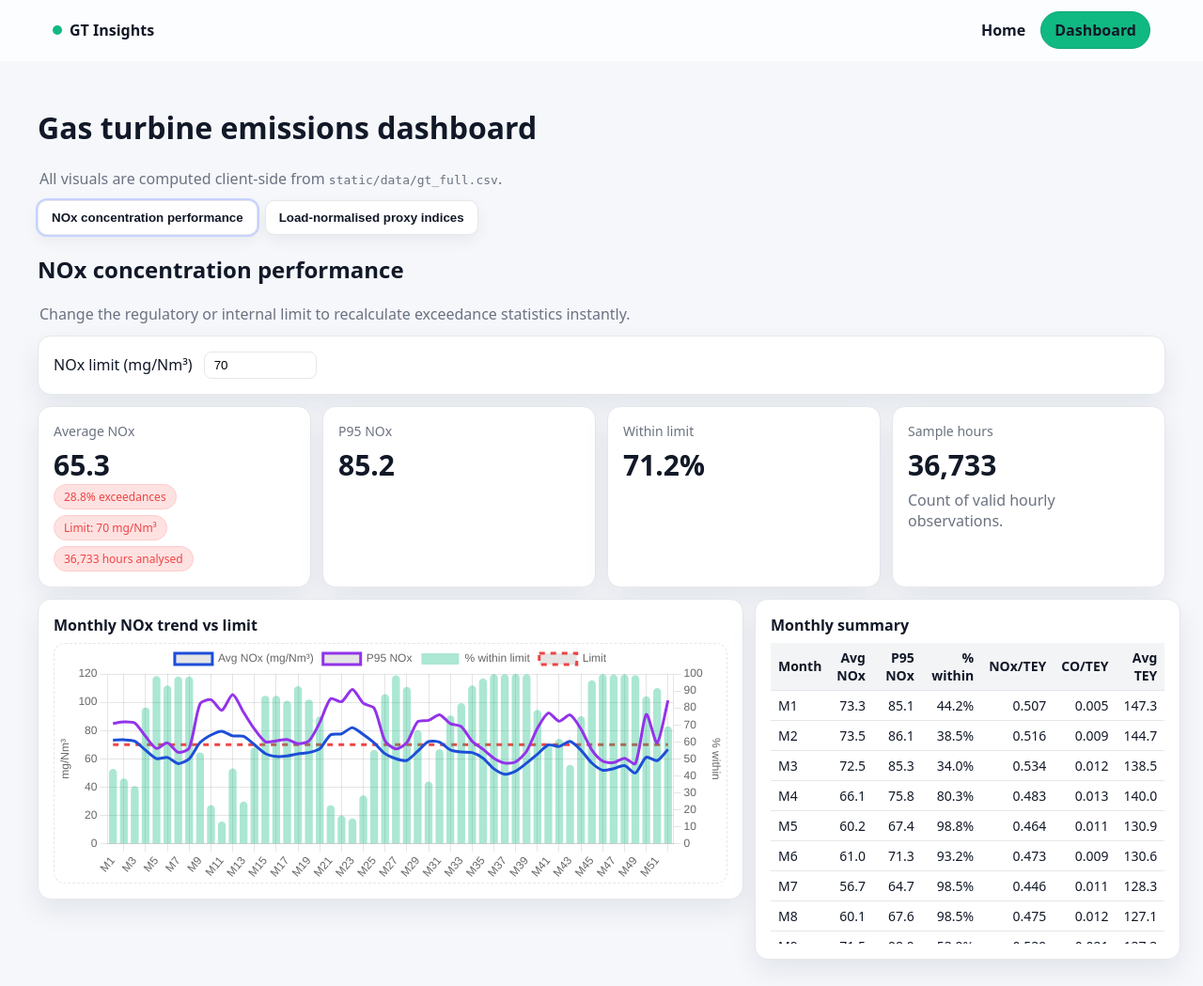
After one commit to Mr-awesom/sustainability_indicators, a Flask app: page /dashboard in a window 1280 px wide. The commit adds this page. Shown: the whole page at 94% size. Run offline with Flask 3, Linux system fonts and the light colour scheme.

Commit message:
Add NOx and proxy emissions dashboard visuals

```diff
--- a/static/app.js
+++ b/static/app.js
@@ -1,153 +1,411 @@
 // ---------- Config you can tweak ----------
-const CI_SCALE_G_PER_KWH = 350;   // multiply your carbonperproduction index by this to get gCO2/kWh
-const ETS_PRICE_EUR_PER_T = 85;   // €/tCO2, adjust to current price
-const CO2_TARGET_TPD = 12.0;      // example target for the bar chart
+const DEFAULT_NOX_LIMIT = 70; // mg/Nm³
+const HOURS_PER_MONTH = 24 * 30; // treat every 720 hours as a "month"
 
-// ---------- Tabs behavior ----------
+// ---------- Tabs behaviour ----------
 document.addEventListener("DOMContentLoaded", () => {
   const btns = document.querySelectorAll(".tab-btn");
   const panels = {
-    emissions: document.getElementById("tab-emissions"),
-    performance: document.getElementById("tab-performance")
+    nox: document.getElementById("tab-nox"),
+    proxy: document.getElementById("tab-proxy")
   };
-  btns.forEach(b => {
-    b.id = `tabbtn-${b.dataset.tab}`;
-    b.addEventListener("click", () => {
-      btns.forEach(x => x.classList.remove("active"));
-      b.classList.add("active");
-      Object.values(panels).forEach(p => p.classList.remove("show"));
-      panels[b.dataset.tab].classList.add("show");
-      panels[b.dataset.tab].scrollIntoView({ behavior: "smooth", block: "start" });
+
+  btns.forEach((btn) => {
+    btn.id = `tabbtn-${btn.dataset.tab}`;
+    btn.addEventListener("click", () => {
+      btns.forEach((b) => b.classList.remove("active"));
+      btn.classList.add("active");
+      Object.values(panels).forEach((panel) => panel.classList.remove("show"));
+      panels[btn.dataset.tab].classList.add("show");
+      panels[btn.dataset.tab].scrollIntoView({ behavior: "smooth", block: "start" });
     });
   });
 
-  // kick off data load
   initDashboard();
 });
 
-// ---------- Helpers ----------
-async function fetchSeries(path) {
-  const r = await fetch(path);
-  const txt = await r.text();
-  return txt.split(/\r?\n/).map(s => s.trim()).filter(Boolean).map(Number);
+// ---------- State ----------
+let rawData = [];
+let chartNoxMonthly, chartProxyMonthly;
+
+// ---------- Data loading & preparation ----------
+async function initDashboard() {
+  rawData = await loadGTData("/static/data/gt_full.csv");
+  const limitInput = document.getElementById("nox-limit");
+  limitInput.value = DEFAULT_NOX_LIMIT;
+  limitInput.addEventListener("change", () => {
+    const current = Number(limitInput.value);
+    if (!Number.isFinite(current) || current <= 0) {
+      limitInput.value = DEFAULT_NOX_LIMIT;
     }
-function rollingNoise(base, n, jitter) {
-  // quick placeholder generator for NOx and CO, until backend provides real series
-  const out = [];
-  let v = base;
-  for (let i = 0; i < n; i++) {
-    v += (Math.random() - 0.5) * jitter;
-    out.push(Math.max(0, v));
-  }
-  return out;
-}
-function labelsFromLength(n) {
-  // simple 1..n labels, or replace with timestamps later
-  return Array.from({ length: n }, (_, i) => `${i + 1}`);
+    renderAll(Number(limitInput.value));
+  });
+
+  renderAll(DEFAULT_NOX_LIMIT);
 }
 
-// ---------- Charts ----------
-let chartEmissions, chartCO2Bar, chartEfficiency, chartCI;
+async function loadGTData(path) {
+  const resp = await fetch(path);
+  const text = await resp.text();
+  const lines = text.trim().split(/\r?\n/).filter(Boolean);
+  const headers = lines[0].split(",").map(stripQuotes);
+  return lines.slice(1).map((line) => {
+    const values = line.split(",").map(stripQuotes);
+    const row = {};
+    headers.forEach((h, idx) => {
+      if (!h) return;
+      row[h] = Number(values[idx]);
+    });
+    return row;
+  });
+}
 
-async function initDashboard() {
-  // Load your files from /static/data
-  const co2_tpd = await fetchSeries("/static/data/carbonperdaywith600mw.txt");      // tonnes per day
-  const eff_pct = await fetchSeries("/static/data/efficiencies.txt");               // percent
-  const ci_index = await fetchSeries("/static/data/carbonperproduction.txt");       // index around 1.0
+function stripQuotes(value) {
+  return value.replace(/^"|"$/g, "");
+}
 
-  // Derive other series
-  const n = Math.max(co2_tpd.length, eff_pct.length, ci_index.length);
-  const labels = labelsFromLength(n);
+function renderAll(limit) {
+  const summaries = computeSummaries(rawData, limit);
+  updateNoxKpis(summaries.overall);
+  updateProxyKpis(summaries.proxyOverall);
+  renderMonthlyNoxChart(summaries.monthly, limit);
+  renderProxyChart(summaries.monthly);
+  fillMonthlyTable(summaries.monthly);
+  fillLoadBinTable(summaries.loadBins);
+}
 
-  const nox_ppm = rollingNoise(150, n, 6);   // placeholder
-  const co_ppm  = rollingNoise(30,  n, 3);   // placeholder
+function computeSummaries(rows, limit) {
+  const monthly = [];
+  const loadValues = [];
+  const noxValues = [];
+  const ratioNox = [];
+  const ratioCo = [];
 
-  // Scale carbon intensity to gCO2/kWh
-  const ci_g_per_kwh = ci_index.map(x => +(x * CI_SCALE_G_PER_KWH).toFixed(0));
+  rows.forEach((row, idx) => {
+    const monthIdx = Math.floor(idx / HOURS_PER_MONTH);
+    if (!monthly[monthIdx]) {
+      monthly[monthIdx] = {
+        label: `M${monthIdx + 1}`,
+        count: 0,
+        noxSum: 0,
+        teySum: 0,
+        exceed: 0,
+        ratiosNox: [],
+        ratiosCo: [],
+        noxVals: []
+      };
+    }
 
-  // ETS exposure, simple product of CO2 and price
-  const ets_eur = co2_tpd.map(v => +(v * ETS_PRICE_EUR_PER_T).toFixed(0));
+    const month = monthly[monthIdx];
+    month.count += 1;
+    month.noxSum += row.NOX;
+    month.teySum += row.TEY;
+    month.noxVals.push(row.NOX);
+    if (row.NOX > limit) month.exceed += 1;
 
-  // Fill KPI cards with latest values
-  const last = (arr) => arr[arr.length - 1];
-  setText("kpi-nox", last(nox_ppm).toFixed(0));
-  setText("kpi-co",  last(co_ppm).toFixed(0));
-  setText("kpi-co2", last(co2_tpd).toFixed(2));
-  setText("kpi-eff", last(eff_pct).toFixed(2));
-  setText("kpi-ci",  last(ci_g_per_kwh).toFixed(0));
-  setText("kpi-ets", last(ets_eur).toFixed(0));
+    const proxyNox = safeDivide(row.NOX, row.TEY);
+    const proxyCo = safeDivide(row.CO, row.TEY);
+    if (Number.isFinite(proxyNox)) {
+      month.ratiosNox.push(proxyNox);
+      ratioNox.push(proxyNox);
+    }
+    if (Number.isFinite(proxyCo)) {
+      month.ratiosCo.push(proxyCo);
+      ratioCo.push(proxyCo);
+    }
 
-  // Simple status chips
-  setChips("emissions-alerts", [
-    last(nox_ppm) > 180 ? "Warning, NOx high" : null,
-    last(co_ppm)  > 50  ? "Warning, CO high"  : null,
-    last(co2_tpd) > CO2_TARGET_TPD ? "CO₂ above target" : null
-  ]);
-  setChips("perf-alerts", [
-    last(eff_pct) < 42 ? "Efficiency below desired" : null,
-    last(ci_g_per_kwh) > 380 ? "Carbon intensity above target" : null
-  ]);
+    loadValues.push(row.TEY);
+    noxValues.push(row.NOX);
+  });
 
-  // Build charts
-  const ctxEmis   = document.getElementById("chartEmissions");
-  const ctxCO2Bar = document.getElementById("chartCO2Bar");
-  const ctxEff    = document.getElementById("chartEfficiency");
-  const ctxCI     = document.getElementById("chartCI");
+  monthly.forEach((month) => {
+    month.avgNox = month.noxSum / month.count;
+    month.p95 = percentile(month.noxVals, 0.95);
+    month.within = 1 - month.exceed / month.count;
+    month.avgProxyNox = average(month.ratiosNox);
+    month.avgProxyCo = average(month.ratiosCo);
+    month.avgLoad = month.teySum / month.count;
+  });
 
-  chartEmissions = new Chart(ctxEmis, {
-    type: "line",
-    data: {
+  const overall = {
+    avgNox: average(noxValues),
+    p95: percentile(noxValues, 0.95),
+    within: 1 - countIf(noxValues, (v) => v > limit) / noxValues.length,
+    exceed: countIf(noxValues, (v) => v > limit) / noxValues.length,
+    limit,
+    sampleHours: rows.length
+  };
+
+  const proxyOverall = {
+    avgNoxProxy: average(ratioNox),
+    avgCoProxy: average(ratioCo),
+    avgLoad: average(loadValues)
+  };
+
+  const loadBins = buildLoadBins(rows);
+
+  return { monthly, overall, proxyOverall, loadBins };
+}
+
+function buildLoadBins(rows) {
+  const loads = rows.map((r) => r.TEY).sort((a, b) => a - b);
+  const q1 = percentile(loads, 0.25);
+  const q2 = percentile(loads, 0.5);
+  const q3 = percentile(loads, 0.75);
+
+  const bins = [
+    { label: `≤ ${q1.toFixed(1)} MWh`, min: -Infinity, max: q1 },
+    { label: `${q1.toFixed(1)} – ${q2.toFixed(1)} MWh`, min: q1, max: q2 },
+    { label: `${q2.toFixed(1)} – ${q3.toFixed(1)} MWh`, min: q2, max: q3 },
+    { label: `> ${q3.toFixed(1)} MWh`, min: q3, max: Infinity }
+  ];
+
+  bins.forEach((bin) => {
+    bin.count = 0;
+    bin.avgLoad = 0;
+    bin.avgProxyNox = 0;
+    bin.avgProxyCo = 0;
+  });
+
+  rows.forEach((row) => {
+    const proxyNox = safeDivide(row.NOX, row.TEY);
+    const proxyCo = safeDivide(row.CO, row.TEY);
+    const bin = bins.find((b) => row.TEY > b.min && row.TEY <= b.max);
+    if (!bin) return;
+    bin.count += 1;
+    bin.avgLoad += row.TEY;
+    if (Number.isFinite(proxyNox)) bin.avgProxyNox += proxyNox;
+    if (Number.isFinite(proxyCo)) bin.avgProxyCo += proxyCo;
+  });
+
+  bins.forEach((bin) => {
+    if (bin.count === 0) {
+      bin.avgLoad = bin.avgProxyNox = bin.avgProxyCo = 0;
+      return;
+    }
+    bin.avgLoad /= bin.count;
+    bin.avgProxyNox /= bin.count;
+    bin.avgProxyCo /= bin.count;
+  });
+
+  return bins;
+}
+
+// ---------- Rendering helpers ----------
+function updateNoxKpis(overall) {
+  setText("kpi-nox-avg", formatNumber(overall.avgNox, 1));
+  setText("kpi-nox-p95", formatNumber(overall.p95, 1));
+  setText("kpi-nox-within", `${formatNumber(overall.within * 100, 1)}%`);
+  setText("kpi-nox-hours", overall.sampleHours.toLocaleString());
+  const chips = [];
+  chips.push(`${formatNumber((1 - overall.within) * 100, 1)}% exceedances`);
+  chips.push(`Limit: ${formatNumber(overall.limit, 0)} mg/Nm³`);
+  chips.push(`${overall.sampleHours.toLocaleString()} hours analysed`);
+  const tone = overall.within >= 0.95 ? "good" : overall.within >= 0.85 ? "warn" : "bad";
+  setChips("nox-kpi-chips", chips, tone);
+}
+
+function updateProxyKpis(proxy) {
+  setText("kpi-nox-proxy", formatNumber(proxy.avgNoxProxy, 3));
+  setText("kpi-co-proxy", formatNumber(proxy.avgCoProxy, 3));
+  setText("kpi-avg-load", formatNumber(proxy.avgLoad, 1));
+}
+
+function renderMonthlyNoxChart(monthly, limit) {
+  const labels = monthly.map((m) => m.label);
+  const avgNox = monthly.map((m) => m.avgNox);
+  const p95 = monthly.map((m) => m.p95);
+  const withinPct = monthly.map((m) => +(m.within * 100).toFixed(1));
+  const limitLine = monthly.map(() => limit);
+
+  const ctx = document.getElementById("chartNoxMonthly");
+  const data = {
     labels,
     datasets: [
-        { label: "NOx ppm", data: nox_ppm, tension: 0.25, pointRadius: 0 },
-        { label: "CO ppm", data: co_ppm, tension: 0.25, pointRadius: 0 },
-        { label: "CO₂ tpd", data: co2_tpd, tension: 0.25, pointRadius: 0, yAxisID: "y2" }
+      {
+        type: "line",
+        label: "Avg NOx (mg/Nm³)",
+        data: avgNox,
+        borderColor: "#1d4ed8",
+        tension: 0.25,
+        pointRadius: 0
+      },
+      {
+        type: "line",
+        label: "P95 NOx",
+        data: p95,
+        borderColor: "#9333ea",
+        tension: 0.25,
+        pointRadius: 0
+      },
+      {
+        type: "bar",
+        label: "% within limit",
+        data: withinPct,
+        yAxisID: "y2",
+        backgroundColor: "rgba(16, 185, 129, 0.35)",
+        borderRadius: 6
+      },
+      {
+        type: "line",
+        label: "Limit",
+        data: limitLine,
+        borderColor: "#ef4444",
+        borderDash: [6, 6],
+        pointRadius: 0
+      }
     ]
+  };
+
+  const options = {
+    responsive: true,
+    maintainAspectRatio: false,
+    scales: {
+      y: {
+        title: { display: true, text: "mg/Nm³" }
       },
-    options: {
-      responsive: true, maintainAspectRatio: false,
+      y2: {
+        position: "right",
+        beginAtZero: true,
+        max: 100,
+        grid: { drawOnChartArea: false },
+        title: { display: true, text: "% within" }
+      }
+    }
+  };
+
+  if (chartNoxMonthly) {
+    chartNoxMonthly.data = data;
+    chartNoxMonthly.options = options;
+    chartNoxMonthly.update();
+  } else {
+    chartNoxMonthly = new Chart(ctx, { type: "bar", data, options });
+  }
+}
+
+function renderProxyChart(monthly) {
+  const labels = monthly.map((m) => m.label);
+  const noxProxy = monthly.map((m) => m.avgProxyNox);
+  const coProxy = monthly.map((m) => m.avgProxyCo);
+
+  const ctx = document.getElementById("chartProxyMonthly");
+  const data = {
+    labels,
+    datasets: [
+      {
+        label: "NOx / TEY",
+        data: noxProxy,
+        borderColor: "#2563eb",
+        tension: 0.25,
+        pointRadius: 0
+      },
+      {
+        label: "CO / TEY",
+        data: coProxy,
+        borderColor: "#f97316",
+        tension: 0.25,
+        pointRadius: 0
+      }
+    ]
+  };
+
+  const options = {
+    responsive: true,
+    maintainAspectRatio: false,
     scales: {
-        y:  { position: "left"  },
-        y2: { position: "right", grid: { drawOnChartArea: false } }
-      },
-      plugins: { legend: { display: true } }
+      y: {
+        title: { display: true, text: "mg·Nm⁻³ per MWh" }
       }
+    }
+  };
+
+  if (chartProxyMonthly) {
+    chartProxyMonthly.data = data;
+    chartProxyMonthly.options = options;
+    chartProxyMonthly.update();
+  } else {
+    chartProxyMonthly = new Chart(ctx, { type: "line", data, options });
+  }
+}
+
+function fillMonthlyTable(monthly) {
+  const tbody = document.getElementById("table-monthly-body");
+  tbody.innerHTML = "";
+  monthly.forEach((m) => {
+    const tr = document.createElement("tr");
+    tr.innerHTML = `
+      <td>${m.label}</td>
+      <td>${formatNumber(m.avgNox, 1)}</td>
+      <td>${formatNumber(m.p95, 1)}</td>
+      <td>${formatNumber(m.within * 100, 1)}%</td>
+      <td>${formatNumber(m.avgProxyNox, 3)}</td>
+      <td>${formatNumber(m.avgProxyCo, 3)}</td>
+      <td>${formatNumber(m.avgLoad, 1)}</td>
+    `;
+    tbody.appendChild(tr);
   });
+}
 
-  chartCO2Bar = new Chart(ctxCO2Bar, {
-    type: "bar",
-    data: {
-      labels: ["Target", "Latest"],
-      datasets: [{ label: "CO₂ tpd", data: [CO2_TARGET_TPD, last(co2_tpd)] }]
-    },
-    options: { responsive: true, maintainAspectRatio: false, plugins: { legend: { display: false } } }
+function fillLoadBinTable(bins) {
+  const tbody = document.getElementById("table-load-body");
+  tbody.innerHTML = "";
+  bins.forEach((bin) => {
+    const tr = document.createElement("tr");
+    tr.innerHTML = `
+      <td>${bin.label}</td>
+      <td>${bin.count}</td>
+      <td>${formatNumber(bin.avgLoad, 1)}</td>
+      <td>${formatNumber(bin.avgProxyNox, 3)}</td>
+      <td>${formatNumber(bin.avgProxyCo, 3)}</td>
+    `;
+    tbody.appendChild(tr);
   });
+}
 
-  chartEfficiency = new Chart(ctxEff, {
-    type: "line",
-    data: { labels, datasets: [{ label: "Efficiency percent", data: eff_pct, tension: 0.25, pointRadius: 0 }] },
-    options: { responsive: true, maintainAspectRatio: false, plugins: { legend: { display: false } }, scales: { y: { min: 35, max: 55 } } }
-  });
+// ---------- Generic helpers ----------
+function safeDivide(num, den) {
+  return den ? num / den : NaN;
+}
 
-  chartCI = new Chart(ctxCI, {
-    type: "line",
-    data: { labels, datasets: [{ label: "gCO₂ per kWh", data: ci_g_per_kwh, tension: 0.25, pointRadius: 0 }] },
-    options: { responsive: true, maintainAspectRatio: false, plugins: { legend: { display: false } } }
-  });
+function average(arr) {
+  const finite = arr.filter((v) => Number.isFinite(v));
+  if (!finite.length) return 0;
+  const sum = finite.reduce((acc, v) => acc + v, 0);
+  return sum / finite.length;
+}
+
+function percentile(arr, p) {
+  if (!arr.length) return 0;
+  const sorted = [...arr].sort((a, b) => a - b);
+  const idx = (sorted.length - 1) * p;
+  const lower = Math.floor(idx);
+  const upper = Math.ceil(idx);
+  if (lower === upper) return sorted[lower];
+  const weight = idx - lower;
+  return sorted[lower] + weight * (sorted[upper] - sorted[lower]);
+}
+
+function countIf(arr, predicate) {
+  return arr.reduce((acc, value) => acc + (predicate(value) ? 1 : 0), 0);
 }
 
 function setText(id, text) {
   const el = document.getElementById(id);
   if (el) el.textContent = text;
 }
-function setChips(containerId, msgs) {
+
+function setChips(containerId, msgs, tone = "warn") {
   const el = document.getElementById(containerId);
   if (!el) return;
   el.innerHTML = "";
-  msgs.filter(Boolean).forEach(m => {
-    const s = document.createElement("span");
-    s.className = "chip warn";
-    s.textContent = m;
-    el.appendChild(s);
+  msgs.filter(Boolean).forEach((msg) => {
+    const span = document.createElement("span");
+    span.className = `chip ${tone}`;
+    span.textContent = msg;
+    el.appendChild(span);
   });
 }
+
+function formatNumber(value, digits) {
+  return Number.isFinite(value) ? value.toFixed(digits) : "–";
+}
--- a/static/style.css
+++ b/static/style.css
@@ -66,6 +66,9 @@ body{margin:0;font-family:system-ui,-apple-system,Segoe UI,Roboto,Helvetica,Aria
 .good{color:var(--good)}.warn{color:var(--warn)}.bad{color:var(--bad)}
 .kpi-chips{display:flex;flex-wrap:wrap;gap:6px}
 .chip{font-size:12px;padding:4px 10px;border-radius:999px;border:1px solid var(--ring);background:#fafafa}
+.chip.good{color:var(--good);background:#ecfdf5;border-color:#bbf7d0}
+.chip.warn{color:var(--warn);background:#fef3c7;border-color:#fde68a}
+.chip.bad{color:var(--bad);background:#fee2e2;border-color:#fecaca}
 
 /* charts area */
 .grid-charts{display:grid;grid-template-columns:2fr 1fr;gap:12px;margin-top:12px}
@@ -76,3 +79,8 @@ body{margin:0;font-family:system-ui,-apple-system,Segoe UI,Roboto,Helvetica,Aria
   flex:1;border:1px dashed var(--ring);border-radius:12px;background:#fff;
   display:grid;place-items:center;color:var(--muted)
 }
+.table-wrap{max-height:320px;overflow:auto}
+table{width:100%;border-collapse:collapse;font-size:14px}
+th,td{padding:6px 8px;border-bottom:1px solid var(--ring);text-align:right}
+th:first-child,td:first-child{text-align:left}
+thead th{background:#f3f4f6;font-weight:600}
--- /dev/null
+++ b/templates/tabs.html
@@ -0,0 +1,137 @@
+<!doctype html>
+<html lang="en">
+  <head>
+    <meta charset="utf-8" />
+    <meta name="viewport" content="width=device-width, initial-scale=1" />
+    <title>Dashboard • Gas Turbine Emissions Insights</title>
+    <link rel="stylesheet" href="/static/style.css" />
+    <script src="https://cdn.jsdelivr.net/npm/chart.js@4.4.4/dist/chart.umd.min.js" defer></script>
+    <script src="/static/app.js" defer></script>
+  </head>
+  <body>
+    <header class="site-nav">
+      <div class="nav-inner">
+        <div class="brand"><span class="logo-dot"></span>GT Insights</div>
+        <nav class="nav-links">
+          <a href="/">Home</a>
+          <a href="/dashboard" class="btn-cta">Dashboard</a>
+        </nav>
+      </div>
+    </header>
+
+    <main class="container section">
+      <h1>Gas turbine emissions dashboard</h1>
+      <p class="subhead">All visuals are computed client-side from <code>static/data/gt_full.csv</code>.</p>
+
+      <div class="tabs">
+        <button class="tab-btn active" data-tab="nox">NOx concentration performance</button>
+        <button class="tab-btn" data-tab="proxy">Load-normalised proxy indices</button>
+      </div>
+
+      <section id="tab-nox" class="tab-panel show">
+        <h2>NOx concentration performance</h2>
+        <p class="subhead">Change the regulatory or internal limit to recalculate exceedance statistics instantly.</p>
+
+        <div class="card" style="margin-bottom:12px;display:flex;flex-wrap:wrap;gap:12px;align-items:center;">
+          <label for="nox-limit">NOx limit (mg/Nm³)</label>
+          <input id="nox-limit" type="number" min="1" step="1" value="70" style="padding:6px 10px;border-radius:8px;border:1px solid var(--ring);width:120px" />
+        </div>
+
+        <div class="grid-kpi">
+          <div class="card">
+            <div class="kpi-label">Average NOx</div>
+            <div class="kpi-value" id="kpi-nox-avg">–</div>
+            <div class="kpi-chips" id="nox-kpi-chips"></div>
+          </div>
+          <div class="card">
+            <div class="kpi-label">P95 NOx</div>
+            <div class="kpi-value" id="kpi-nox-p95">–</div>
+          </div>
+          <div class="card">
+            <div class="kpi-label">Within limit</div>
+            <div class="kpi-value" id="kpi-nox-within">–</div>
+          </div>
+          <div class="card">
+            <div class="kpi-label">Sample hours</div>
+            <div class="kpi-value" id="kpi-nox-hours">–</div>
+            <p class="subhead" style="margin:6px 0 0">Count of valid hourly observations.</p>
+          </div>
+        </div>
+
+        <div class="grid-charts">
+          <div class="card chart">
+            <div class="chart-title">Monthly NOx trend vs limit</div>
+            <div class="chart-box">
+              <canvas id="chartNoxMonthly"></canvas>
+            </div>
+          </div>
+          <div class="card">
+            <div class="chart-title">Monthly summary</div>
+            <div class="table-wrap">
+              <table>
+                <thead>
+                  <tr>
+                    <th>Month</th>
+                    <th>Avg NOx</th>
+                    <th>P95 NOx</th>
+                    <th>% within</th>
+                    <th>NOx/TEY</th>
+                    <th>CO/TEY</th>
+                    <th>Avg TEY</th>
+                  </tr>
+                </thead>
+                <tbody id="table-monthly-body"></tbody>
+              </table>
+            </div>
+          </div>
+        </div>
+      </section>
+
+      <section id="tab-proxy" class="tab-panel">
+        <h2>Load-normalised proxy emissions indices</h2>
+        <p class="subhead">Ratios are based on concentration divided by generated electricity (TEY). Use them to understand operational efficiency when stack flow data is unavailable.</p>
+
+        <div class="grid-kpi">
+          <div class="card">
+            <div class="kpi-label">Average NOx / TEY</div>
+            <div class="kpi-value" id="kpi-nox-proxy">–</div>
+          </div>
+          <div class="card">
+            <div class="kpi-label">Average CO / TEY</div>
+            <div class="kpi-value" id="kpi-co-proxy">–</div>
+          </div>
+          <div class="card">
+            <div class="kpi-label">Average load (TEY)</div>
+            <div class="kpi-value" id="kpi-avg-load">–</div>
+          </div>
+        </div>
+
+        <div class="grid-charts">
+          <div class="card chart">
+            <div class="chart-title">Monthly proxy trend</div>
+            <div class="chart-box">
+              <canvas id="chartProxyMonthly"></canvas>
+            </div>
+          </div>
+          <div class="card">
+            <div class="chart-title">Load quartile breakdown</div>
+            <div class="table-wrap">
+              <table>
+                <thead>
+                  <tr>
+                    <th>Load bin</th>
+                    <th>Hours</th>
+                    <th>Avg TEY</th>
+                    <th>Avg NOx/TEY</th>
+                    <th>Avg CO/TEY</th>
+                  </tr>
+                </thead>
+                <tbody id="table-load-body"></tbody>
+              </table>
+            </div>
+          </div>
+        </div>
+      </section>
+    </main>
+  </body>
+</html>
```
Also changed, not shown: templates/index.html (added, +45 -0 lines). Lines whose indentation alone changed are shown as unchanged.
